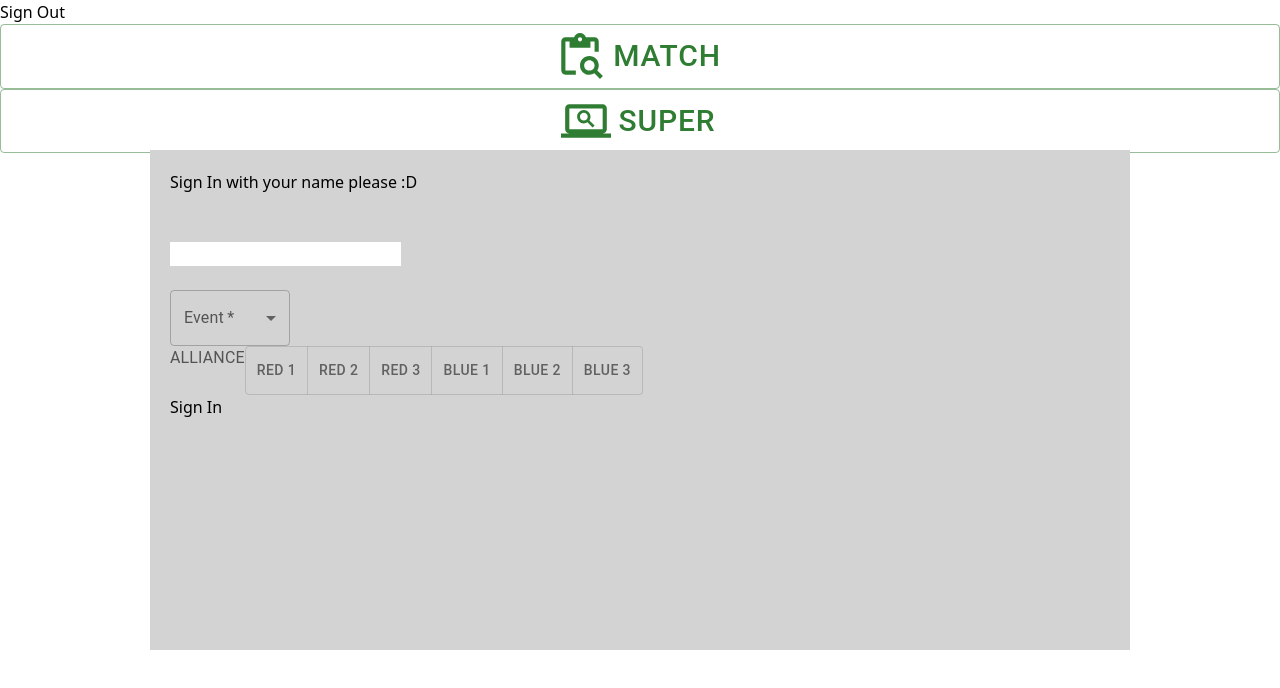
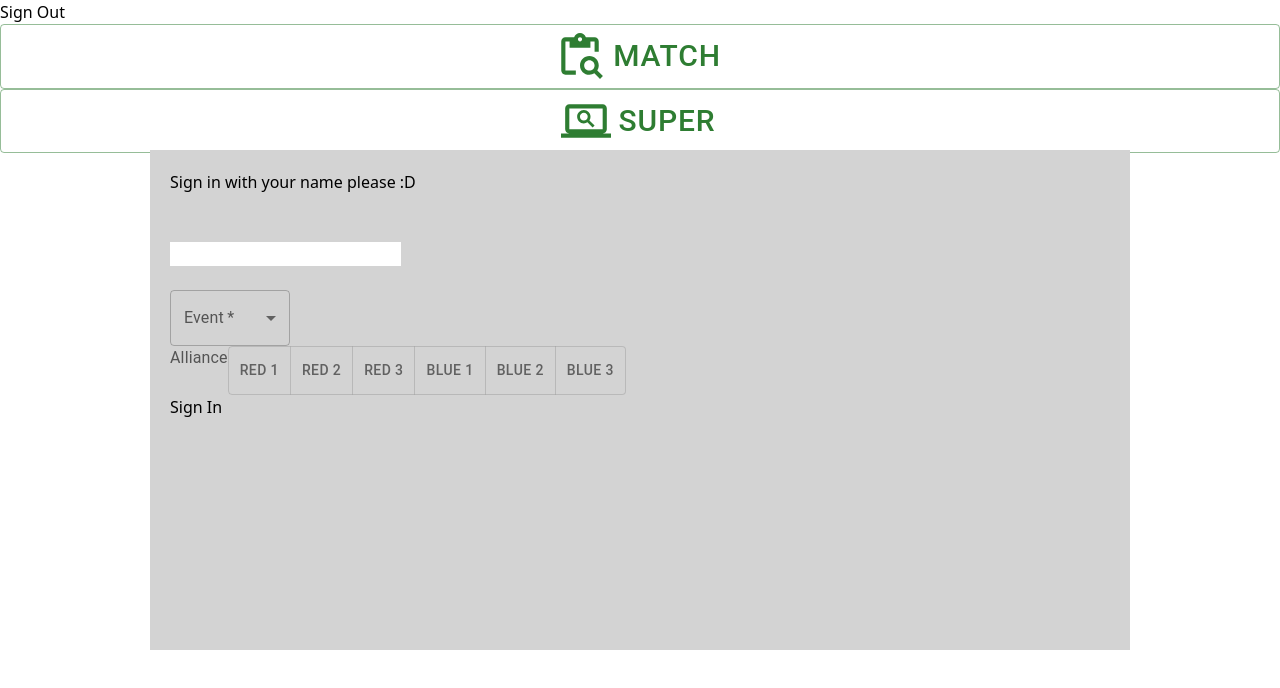
Before and after one commit to 4201VitruvianBots/scouting-app-2024, a React (Vite) app in the folder client/: page / in a window 1280 px wide. Shown: the top 688 px of the page. Built offline with nearby package versions, Linux system fonts and the light colour scheme.

Commit message:
Small edits
attempting to align to center

```diff
--- a/client/src/components/Signup.tsx
+++ b/client/src/components/Signup.tsx
@@ -71,8 +71,8 @@ function Signup() {
 
             // commented code below is for preventing people from pressing buttons beyond the popup, but it also affects the opacity of he popup so its commented for now
          //<div className='opacity-75' style={{backgroundColor: 'lightgrey', padding: '20px', position: 'fixed', top: 0, bottom: 0, left: 0, right: 0, zIndex: 2}}>
-          <div className="rounded-xl border-green-900 border-8 text-5xl opacity-100" style={{backgroundColor: 'lightgray', padding: '20px', position: 'fixed', top: 150, bottom: 150, left: 150, right: 150, zIndex: 1}}>
-            Sign In with your name please :D
+          <div className="rounded-xl border-green-900 border-8 text-5xl align-middle opacity-100 " style={{backgroundColor: 'lightgray', padding: '20px', position: 'fixed', top: 150, bottom: 150, left: 150, right: 150, zIndex: 1}}>
+            Sign in with your name please :D
 
             <br></br>
             <br></br>
@@ -99,10 +99,10 @@ function Signup() {
                 </FormControl>
             </Box>
 
-            <div className='textArea'>
+            <div className='textArea align-middle'>
                 <FormControl>
                     <FormLabel id='demo-controlled-radio-buttons-group'>
-                        ALLIANCE
+                        Alliance
                     </FormLabel>
                 </FormControl>
 
```
